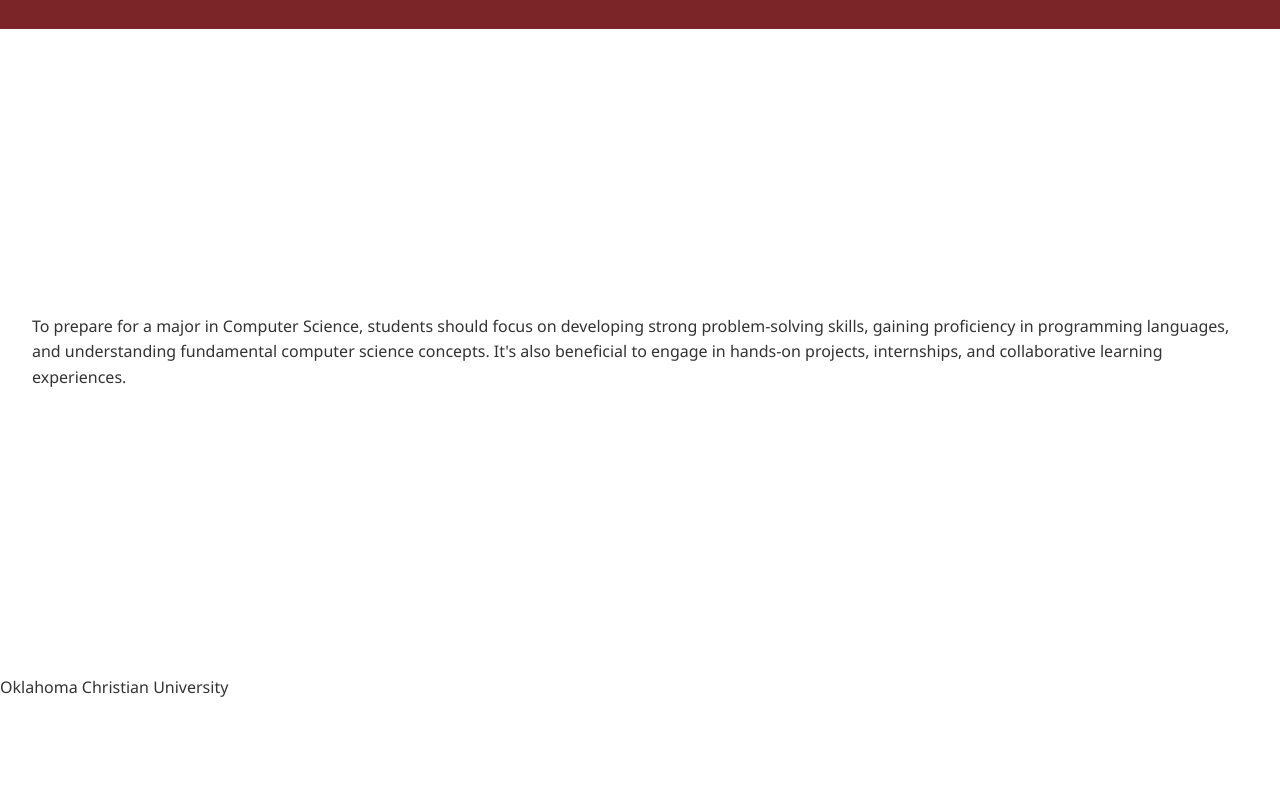
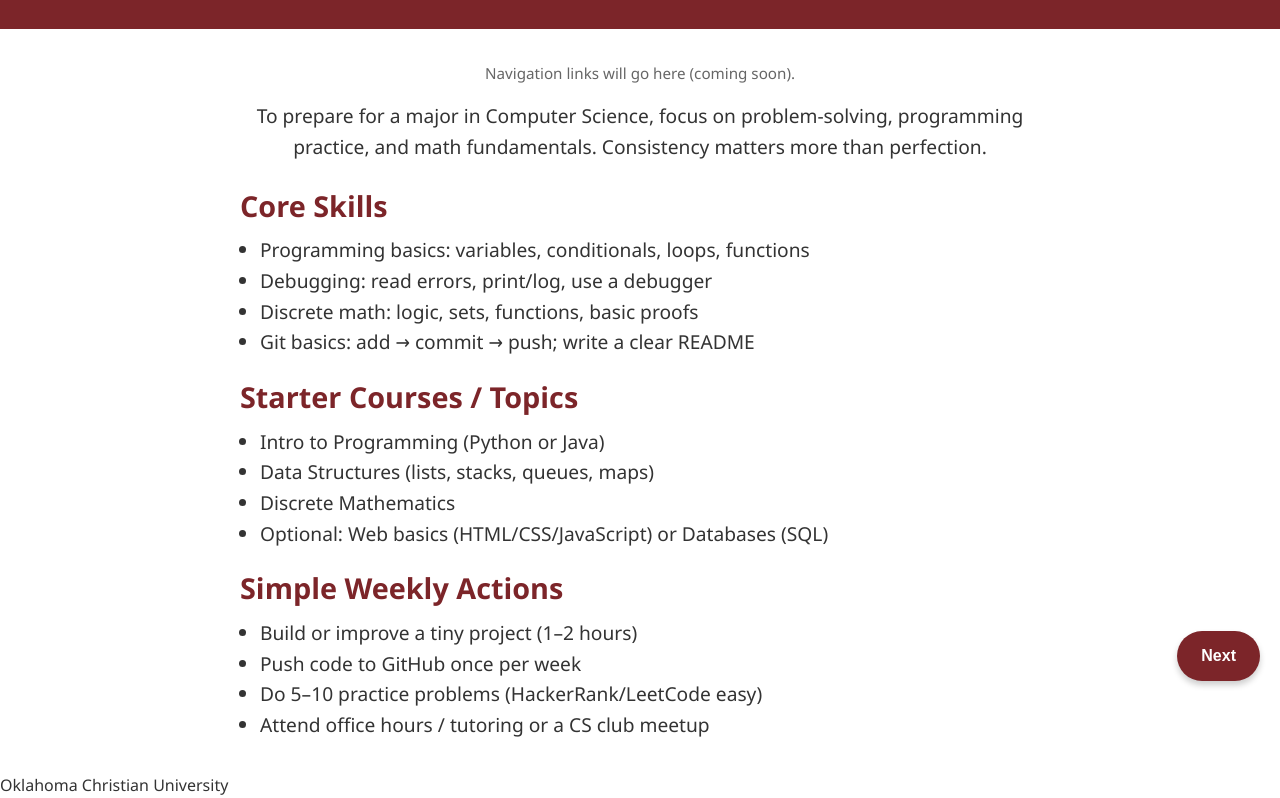
Before and after one commit to Heibetz/SEIV-project-1, a website: page src/major-prep-page.html in a window 1280 px wide. Shown: the part 99-897 px from the top of the page. Before the commit the page ends 800 px from the top, so only its background shows below. Drawn offline with Linux system fonts and the light colour scheme.

Commit message:
Added more info

```diff
--- a/src/major-prep-page.html
+++ b/src/major-prep-page.html
@@ -3,20 +3,127 @@
 <head>
 	<meta charset="UTF-8">
 	<meta name="viewport" content="width=device-width, initial-scale=1.0">
-	<title>Major Preparation</title>
-	<link rel="stylesheet" href="styles.css">
+	<title>How to Prepare to be a CS Major</title>
+
+	<style>
+	/* General Reset */
+* {
+  margin: 0;
+  padding: 0;
+  box-sizing: border-box;
+}
+
+body {
+  font-family: "Segoe UI", Tahoma, Geneva, Verdana, sans-serif;
+  background-color: #ffffff;
+  color: #333333;
+  line-height: 1.6;
+  min-height: 100vh;
+  display: flex;
+  flex-direction: column;
+}
+
+/* Header */
+header {
+  background-color: #7c2529; /* Crimson */
+  color: #ffffff;
+  text-align: center;
+  padding: 2rem 1rem;
+}
+
+header h1 {
+  font-size: 2.5rem;
+  letter-spacing: 1px;
+}
+
+/* Intro Section */
+main {
+  flex: 1;
+  display: flex;
+  justify-content: center;
+  align-items: center;
+  padding: 2rem;
+}
+
+.intro {
+  max-width: 800px;
+  text-align: center;
+  font-size: 1.2rem;
+}
+
+/* Next Button */
+.next-button {
+  position: fixed;
+  bottom: 20px;
+  right: 20px;
+  background-color: #7c2529;
+  color: #ffffff;
+  border: none;
+  padding: 1rem 1.5rem;
+  font-size: 1rem;
+  font-weight: bold;
+  border-radius: 50px;
+  cursor: pointer;
+  transition: background 0.3s ease;
+  box-shadow: 0 4px 6px rgba(0,0,0,0.2);
+}
+
+.next-button:hover {
+  background-color: #a53035;
+}
+</style>
+
 </head>
 <body>
 	<header>
 		<h1>How to Prepare to be a CS Major</h1>
 	</header>
 	<main>
-		<p>
-            To prepare for a major in Computer Science, students should focus on developing strong problem-solving skills, gaining proficiency in programming languages, and understanding fundamental computer science concepts. It's also beneficial to engage in hands-on projects, internships, and collaborative learning experiences.
-        </p>
+		<div class="intro">
+      <!-- Temporary nav placeholder -->
+      <p style="font-size: 0.95rem; color:#666; margin-bottom: 1rem;">
+        Navigation links will go here (coming soon).
+      </p>
+
+      <!-- Intro text -->
+			<p style="margin-bottom: 1.25rem;">
+        To prepare for a major in Computer Science, focus on problem-solving, programming practice, and math fundamentals. Consistency matters more than perfection.
+			</p>
+
+      <!-- Sections -->
+      <section style="text-align: left; margin-top: 1rem;">
+        <h2 style="color:#7c2529; margin-bottom: .4rem;">Core Skills</h2>
+        <ul style="margin-left: 1.25rem; margin-bottom: 1rem;">
+          <li>Programming basics: variables, conditionals, loops, functions</li>
+          <li>Debugging: read errors, print/log, use a debugger</li>
+          <li>Discrete math: logic, sets, functions, basic proofs</li>
+          <li>Git basics: add → commit → push; write a clear README</li>
+        </ul>
+
+        <h2 style="color:#7c2529; margin: .75rem 0 .4rem;">Starter Courses / Topics</h2>
+        <ul style="margin-left: 1.25rem; margin-bottom: 1rem;">
+          <li>Intro to Programming (Python or Java)</li>
+          <li>Data Structures (lists, stacks, queues, maps)</li>
+          <li>Discrete Mathematics</li>
+          <li>Optional: Web basics (HTML/CSS/JavaScript) or Databases (SQL)</li>
+        </ul>
+
+        <h2 style="color:#7c2529; margin: .75rem 0 .4rem;">Simple Weekly Actions</h2>
+        <ul style="margin-left: 1.25rem;">
+          <li>Build or improve a tiny project (1–2 hours)</li>
+          <li>Push code to GitHub once per week</li>
+          <li>Do 5–10 practice problems (HackerRank/LeetCode easy)</li>
+          <li>Attend office hours / tutoring or a CS club meetup</li>
+        </ul>
+      </section>
+		</div>
 	</main>
+
 	<footer>
 		<p>Oklahoma Christian University</p>
 	</footer>
+	  <!-- Next button just shows placeholder for now -->
+  <button class="next-button" onclick="alert('Next page coming soon!')">Next</button>
+
 </body>
 </html>
```
